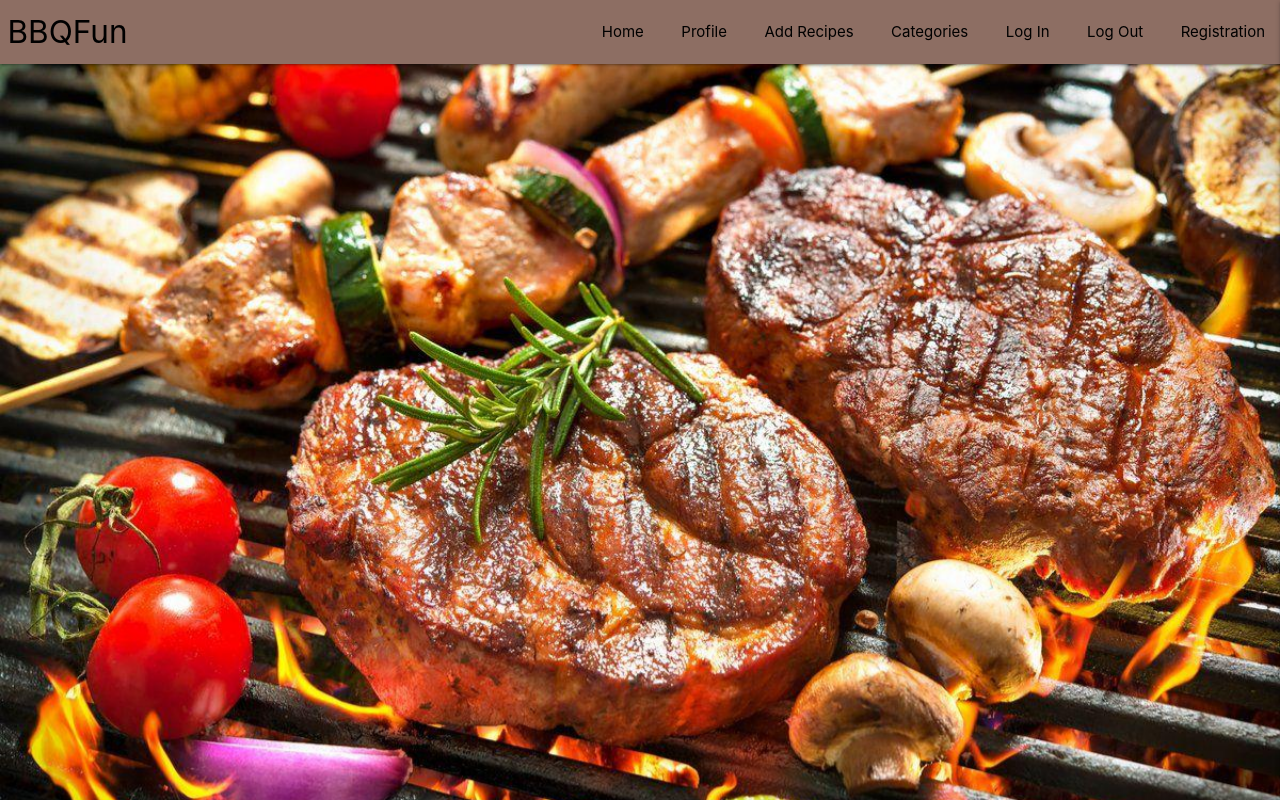
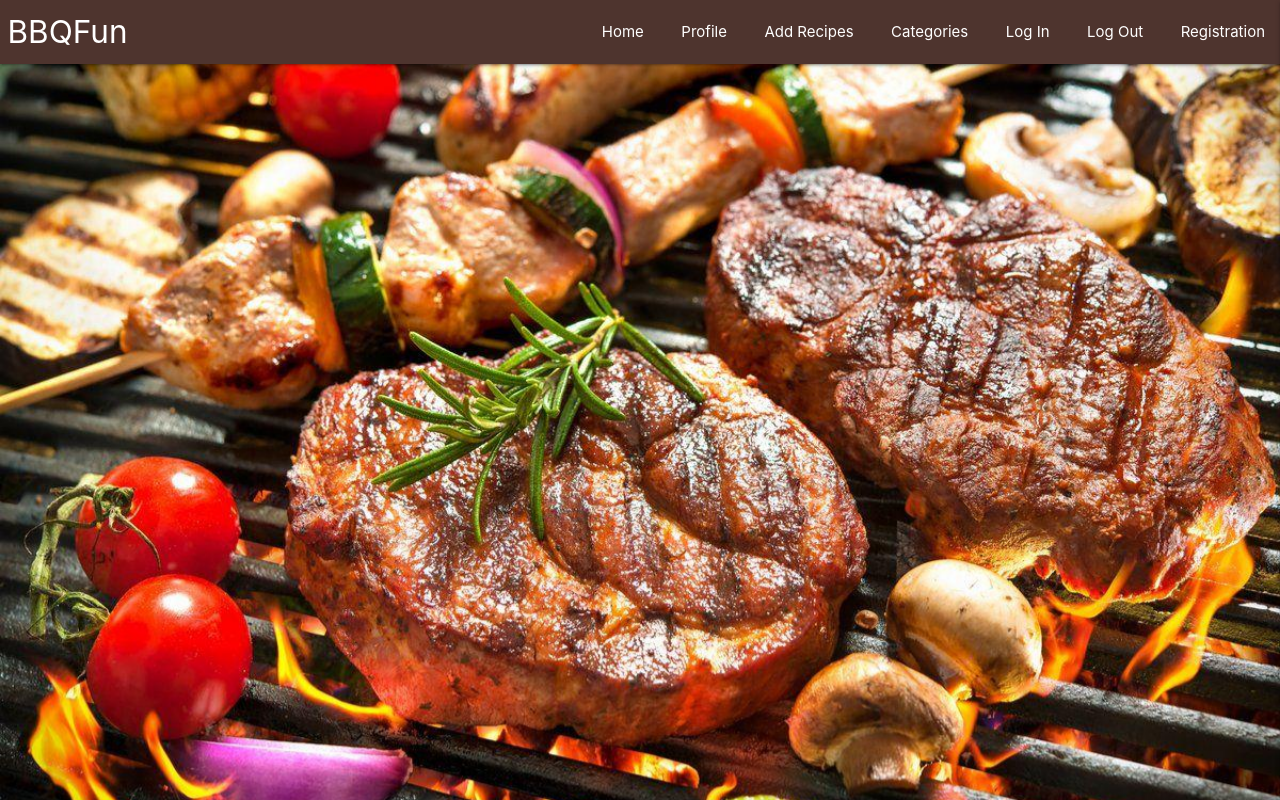
Before and after one commit to 78Istvan/Build-five-project, a Flask app: page / in a window 1280 px wide. Run offline with Flask 2, Linux system fonts and the light colour scheme; data that the repository does not hold is empty; some libraries are stand-ins or nearby versions.

Commit message:
Navbar color changed

```diff
--- a/static/css/style.css
+++ b/static/css/style.css
@@ -1,11 +1,11 @@
 @import url('https://fonts.googleapis.com/css2?family=Open+Sans+Condensed:wght@300&display=swap');
 
 nav ul a {
-    color: #000000;
+    color: 000;
 }
 
 nav .brand-logo.left {
-    color: #000000;
+    color: 0000;
 }
 
 .btn, .btn-large, .btn-small {
--- a/templates/base.html
+++ b/templates/base.html
@@ -15,7 +15,7 @@
 <body class=" brown lighten-5">
    <header>
        <!--main nav-->
-    <nav class=" brown lighten-1">
+    <nav class=" brown darken-3">
         <div class="nav-extended">
           <a href="{{ url_for('get_cooking') }}" class="brand-logo left">BBQFun</a>
           <a href="#" data-target="mobile-demo" class="sidenav-trigger right"><i class="fas fa-bars"></i></a>
```
